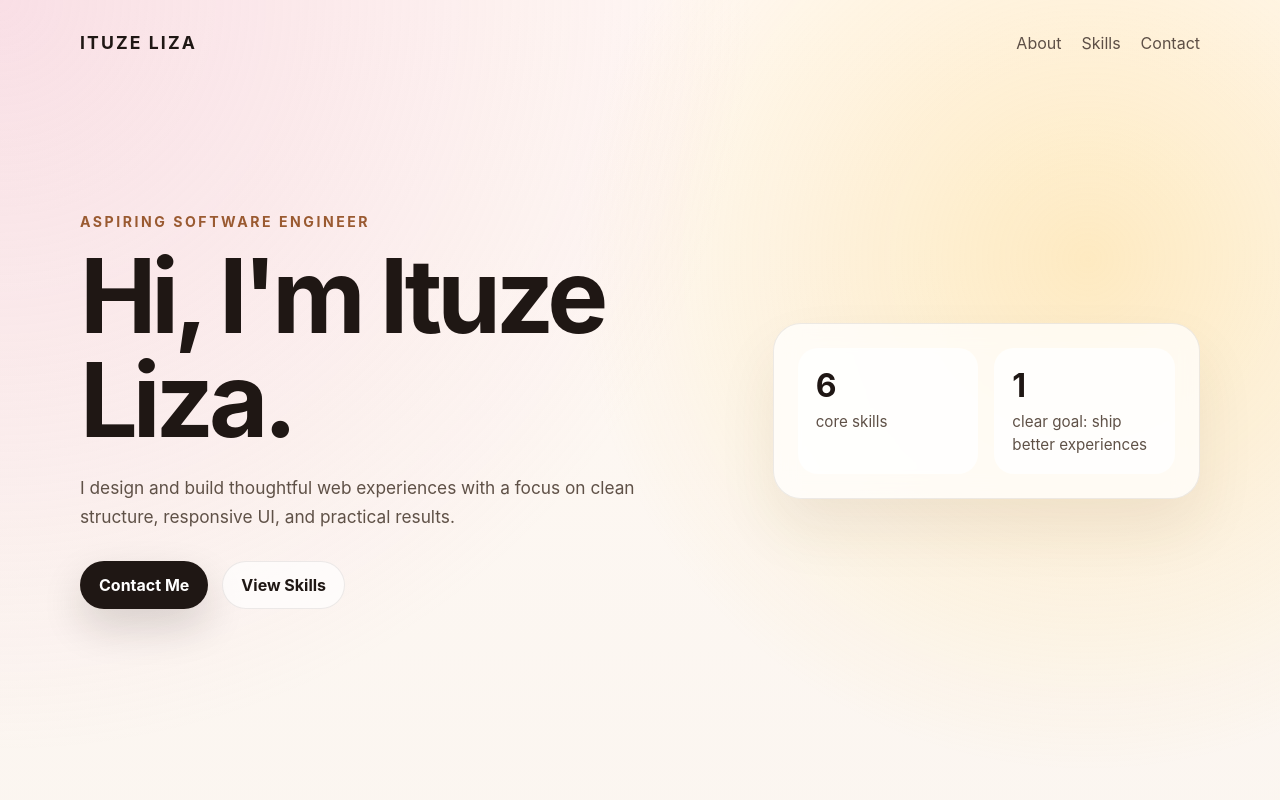
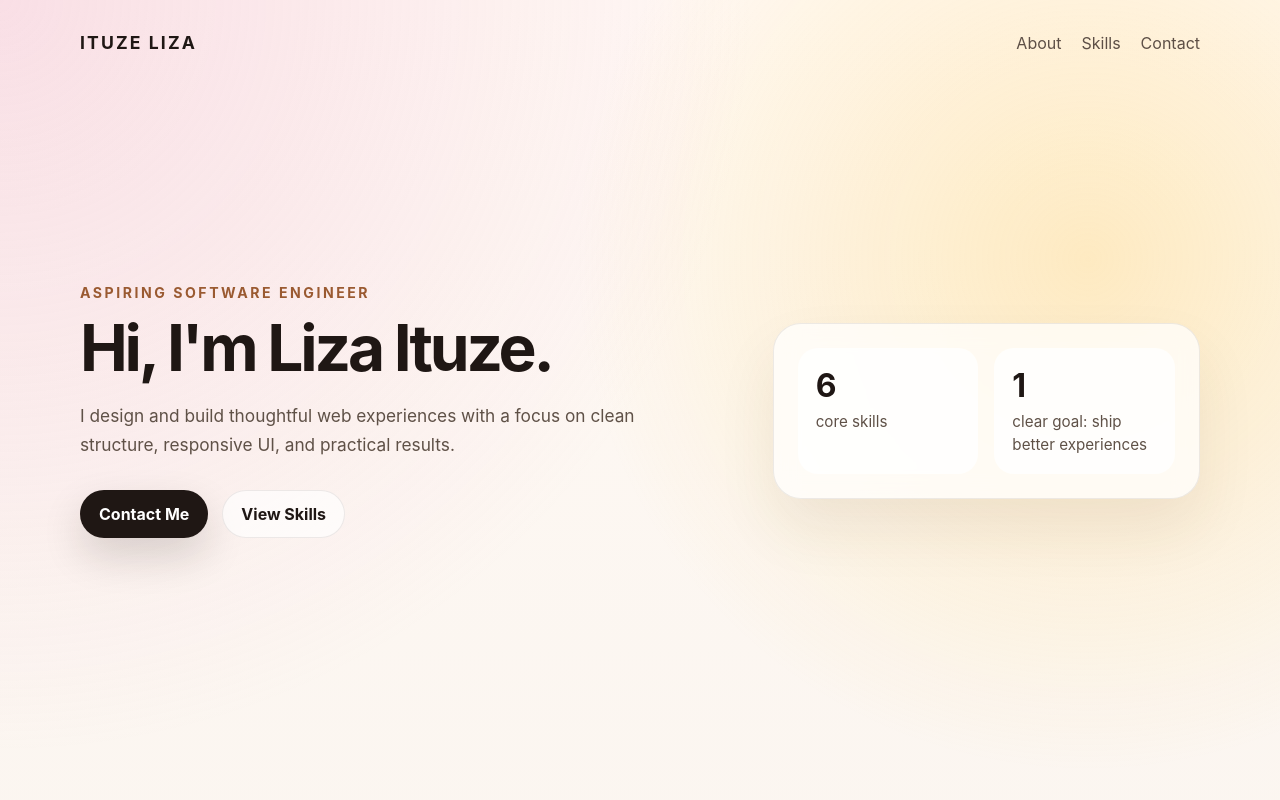
Before and after one commit to lizaituze/landingpage, a React (Vite) app: page / in a window 1280 px wide. Shown: the top 800 px of the page. Built offline with nearby package versions, Linux system fonts and the light colour scheme.

Commit message:
Update hero heading

```diff
--- a/src/App.css
+++ b/src/App.css
@@ -84,9 +84,9 @@
 }
 
 .hero h1 {
-  font-size: clamp(3.3rem, 8vw, 6.5rem);
+  font-size: clamp(2.4rem, 5vw, 4.2rem);
   letter-spacing: -0.05em;
-  max-width: 10ch;
+  max-width: 12ch;
 }
 
 .hero-text,
--- a/src/App.jsx
+++ b/src/App.jsx
@@ -35,7 +35,7 @@ function App() {
       <section id="home" className="hero">
         <div className="hero-copy">
           <p className="eyebrow">Aspiring Software Engineer</p>
-          <h1>Hi, I&apos;m Ituze Liza.</h1>
+          <h1>Hi, I&apos;m Liza Ituze.</h1>
           <p className="hero-text">
             I design and build thoughtful web experiences with a focus on clean
             structure, responsive UI, and practical results.
```
